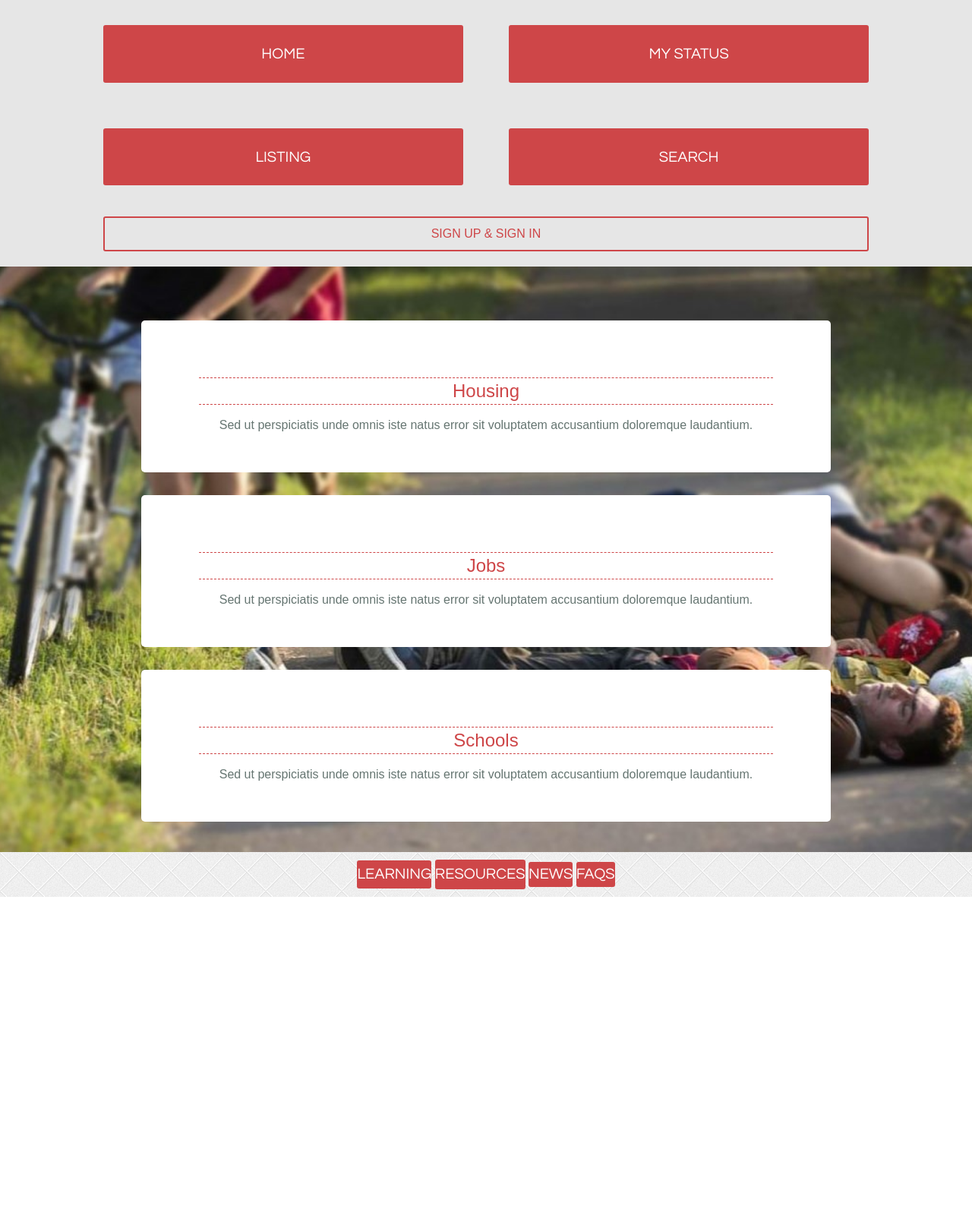
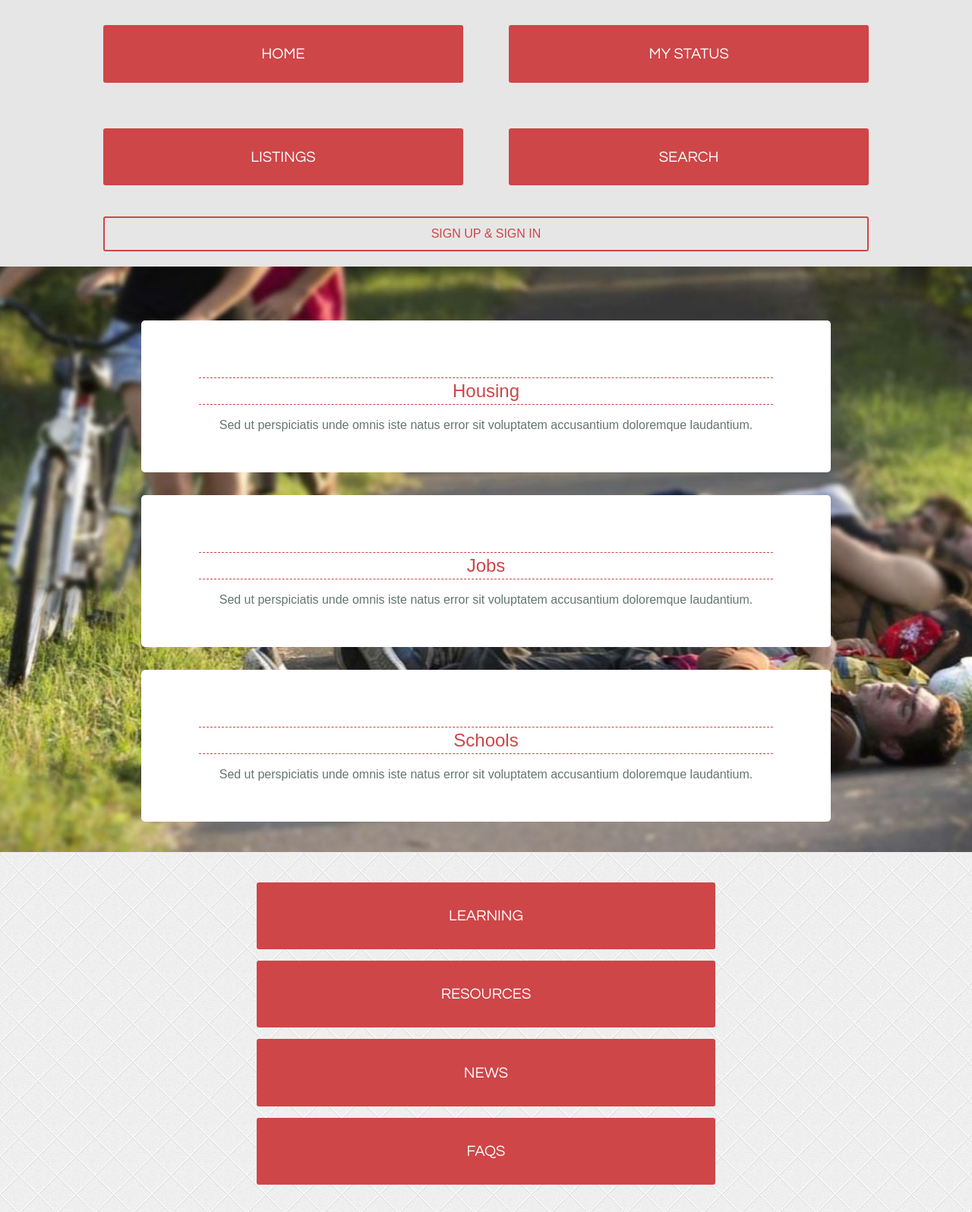
Before and after one commit to akahhaleh/EuroFugees, a plain HTML site: page index.html in a window 1280 px wide. Shown: the part 327-1923 px from the top of the page at 76% size. Before the commit the page ends 1508 px from the top, so only its background shows below. Drawn offline with nearby package versions, Linux system fonts and the light colour scheme.

Commit message:
Footer styling fix

```diff
--- a/css/module.css
+++ b/css/module.css
@@ -39,6 +39,26 @@
 .main-header .main-nav-menu li:last-of-type {
 	margin-right: 0;
 }
+
+
+.main-footer .main-nav-menu > ul {
+	padding: 30px 0;
+}
+
+.main-footer .main-nav-menu > ul > li {
+	display: block;
+	width: 60%;
+	margin: 0 auto 15px;
+}
+
+.main-footer .main-nav-menu > ul > li:last-of-type {
+	margin-bottom: 0;
+}
+
+.main-footer .main-nav-menu > ul > li > a {
+
+}
+
 
 /* feature box */
 .front-feature {
--- a/index.html
+++ b/index.html
@@ -38,7 +38,7 @@
           </nav>
           <nav class="main-nav-menu">
             <ul>
-              <li><a href="index.html" title="Home" class="active">Listing</a></li><!--
+              <li><a href="index.html" title="Home" class="active">Listings</a></li><!--
               --><li><a href="index.html" title="Home">Search</a></li>
             </ul>
           </nav>
```
